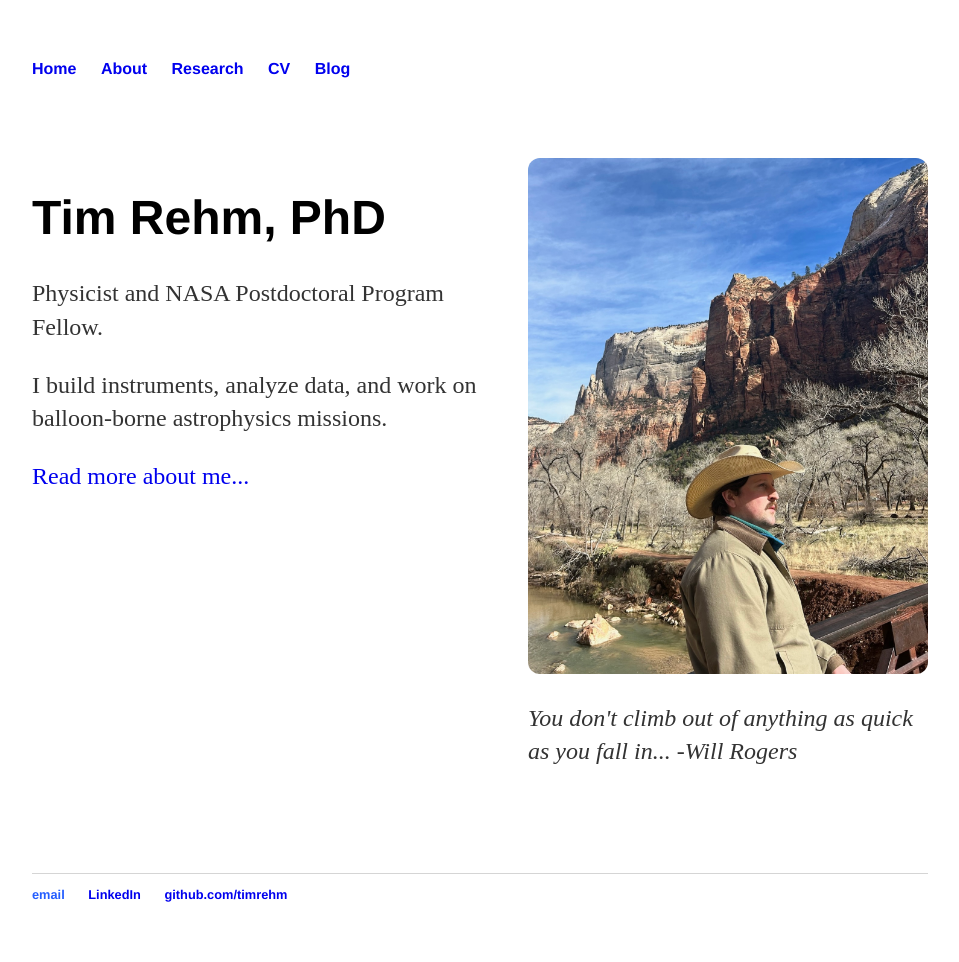
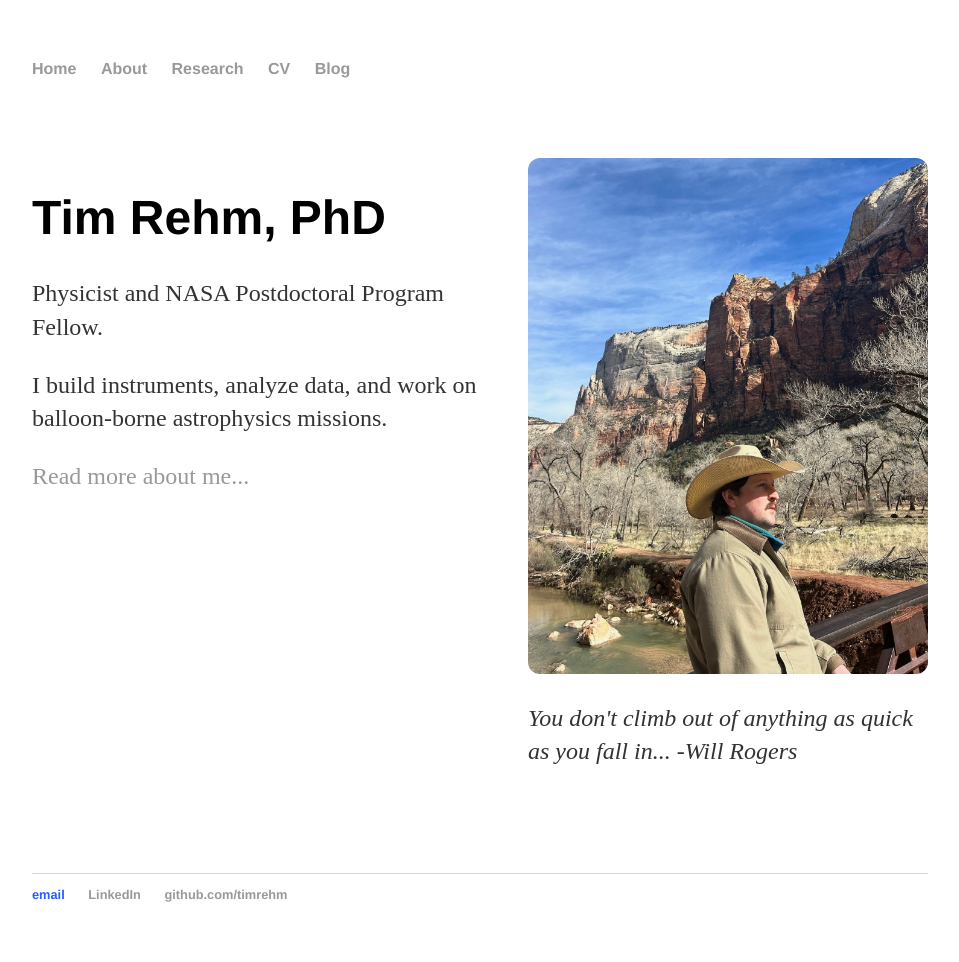
Before and after one commit to timrehm/timrehm.github.io, a Jekyll site: the page built from index.html, in a window 1280 px wide. Shown: the whole page, without its empty margins (160-1119 px from the left). Built offline with Jekyll 4.4.1, drawn with Linux system fonts in a browser that asks for light colours.

Commit message:
Update main.css

```diff
--- a/css/main.css
+++ b/css/main.css
@@ -14,11 +14,10 @@ nav ul li, footer ul li {
 }
 a {
     text-decoration: none;
-    color: #245EFF != important;
+    color: #999;
 }
 a:hover {
     text-decoration: underline;
-    color: #245EFF != important;
 }
 h1 {
     font-size: 3em;
```
